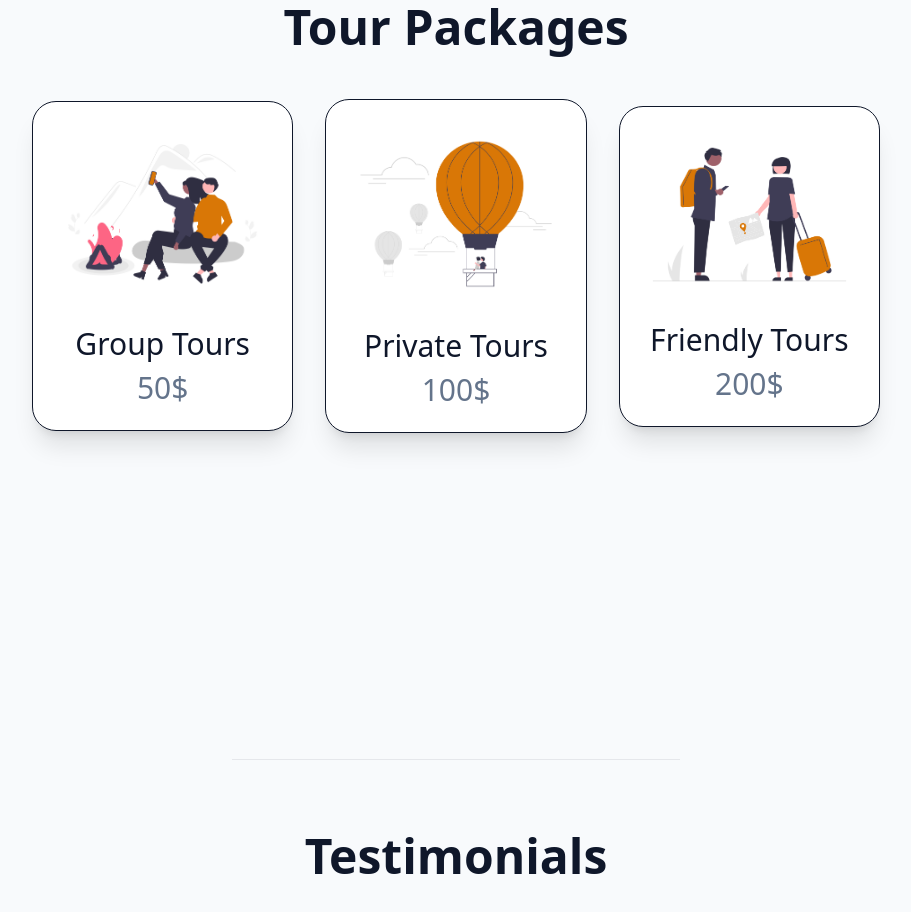
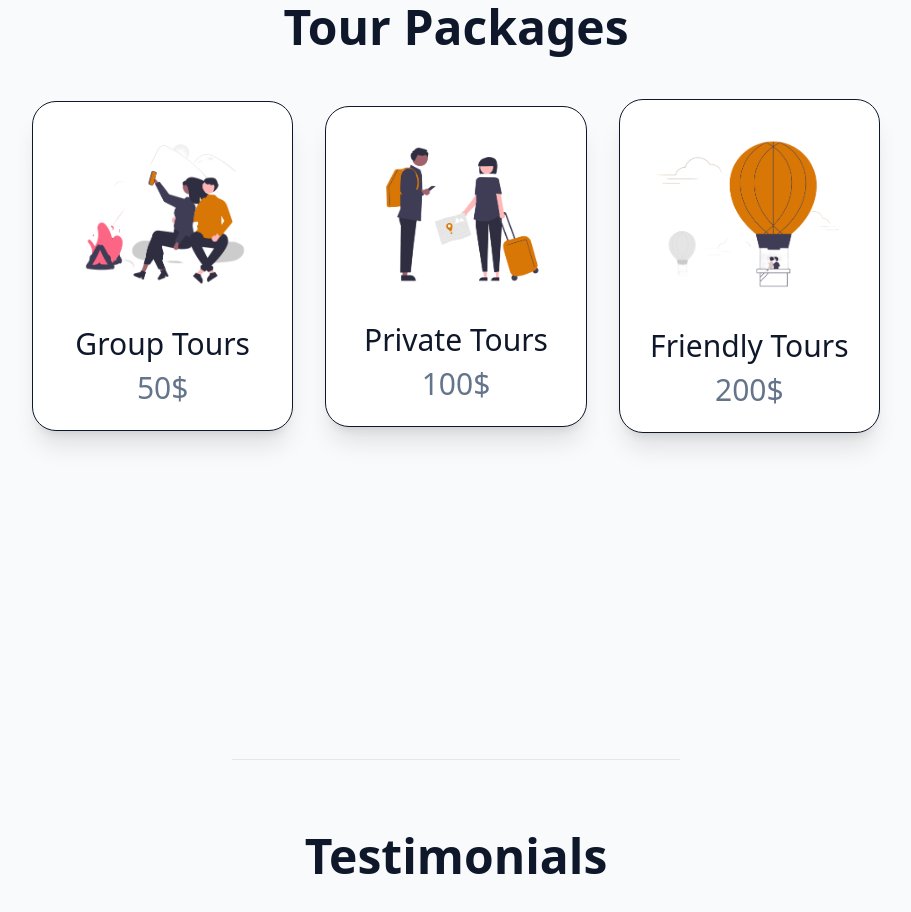
Before and after one commit to narsis-ivy-abbasi/LESSON02, a website: page build/index.html in a window 1280 px wide. Shown: the part 918-1830 px from the top of the page, without its empty margins (184-1095 px from the left). Drawn offline with Linux system fonts and the light colour scheme.

Commit message:
change image bg to be transparent

```diff
--- a/build/index.html
+++ b/build/index.html
@@ -87,19 +87,19 @@
             </h2>
             <ul class="list-none mx-auto my-12 flex flex-col sm:flex-row items-center gap-8">
                 <li class="w-2/3 sm:w-5/6 flex flex-col items-center border border-solid border-slate-900 dark:border-gray-100 bg-white dark:bg-black py-6 px-2 rounded-3xl shadow-xl">
-                    <img src="./img/2.png" class="w-1/4 mb-6" alt="Explore"/>
+                    <img src="./img/5.png" class="w-1/4 mb-6" alt="Explore"/>
                     <h3 class="text-3xl text-center text-slate-900 dark:text-white">Group Tours</h3>
                     <p class=" hidden sm:block text-3xl text-center mt-2 text-slate-500 dark:text-slate-400">50$</p>
                     <p class="sm:hidden text-2xl text-center mt-2 text-slate-900 dark:text-white">Affordable Exploration</p>
                 </li>
                 <li class="w-2/3 sm:w-5/6 flex flex-col items-center border border-solid border-slate-900 dark:border-gray-100 bg-white dark:bg-black py-6 px-2 rounded-3xl shadow-xl">
-                    <img src="./img/3.png" class="w-1/4 mb-6" alt="Adventurer"/>
+                    <img src="./img/6.png" class="w-1/4 mb-6" alt="Adventurer"/>
                     <h3 class="text-3xl text-center text-slate-900 dark:text-white">Private Tours</h3>
                     <p class=" hidden sm:block text-3xl text-center mt-2 text-slate-500 dark:text-slate-400">100$</p>
                     <p class="sm:hidden text-2xl text-center mt-2 text-slate-900 dark:text-white">Best Selling Rocket!</p>
                 </li>
                 <li class="w-2/3 sm:w-5/6 flex flex-col items-center border border-solid border-slate-900 dark:border-gray-100 bg-white dark:bg-black py-6 px-2 rounded-3xl shadow-xl">
-                    <img src="./img/4.png" class="w-1/4 mb-6" alt="Infinity"/>
+                    <img src="./img/7.png" class="w-1/4 mb-6" alt="Infinity"/>
                     <h3 class="text-3xl text-center text-slate-900 dark:text-white">Friendly Tours</h3>
                     <p class=" hidden sm:block text-3xl text-center mt-2 text-slate-500 dark:text-slate-400">200$</p>
                     <p class="sm:hidden text-2xl text-center mt-2 text-slate-900 dark:text-white">Luxury Starship</p>
```
Also changed, not shown: build/img/5.png (added), build/img/6.png (added), build/img/7.png (added).
